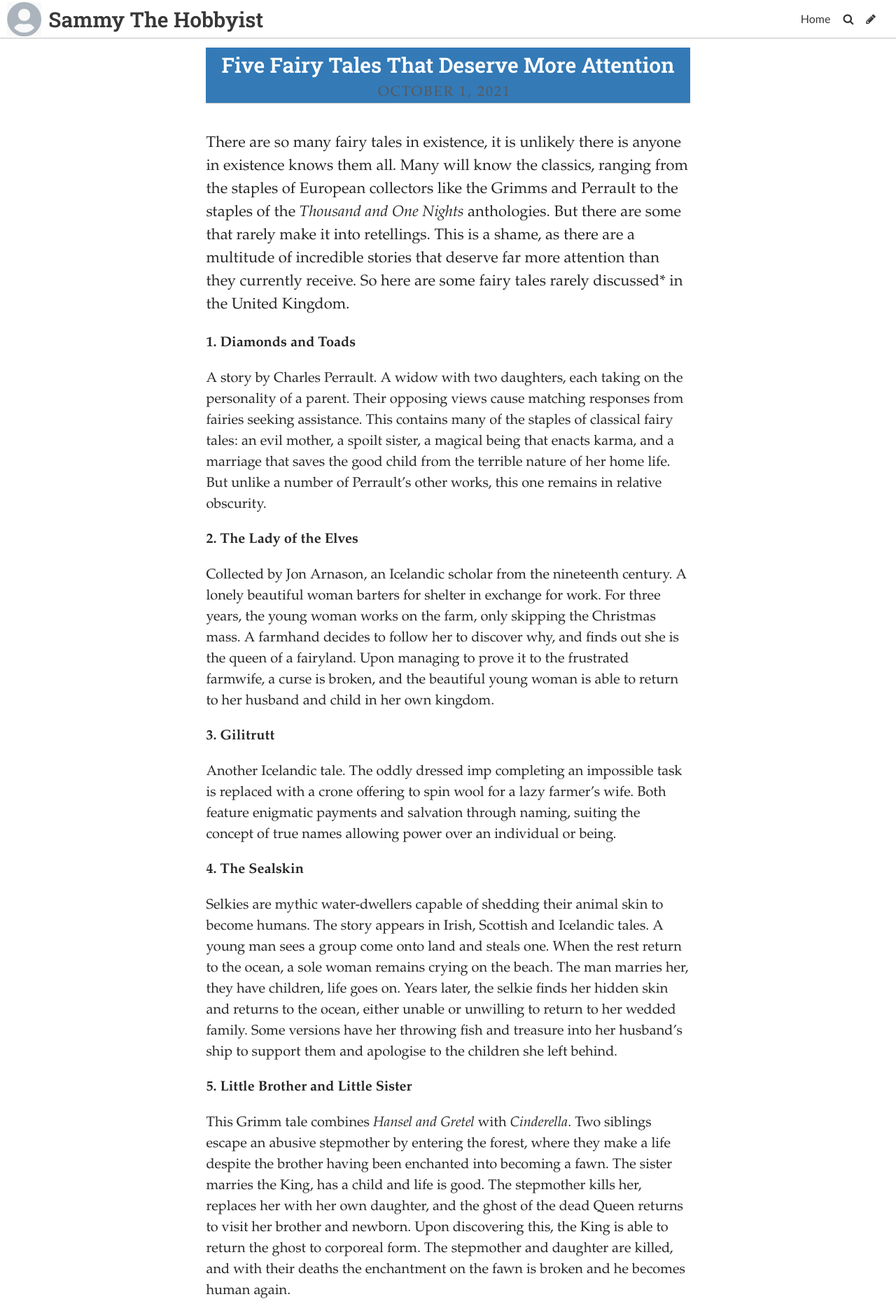
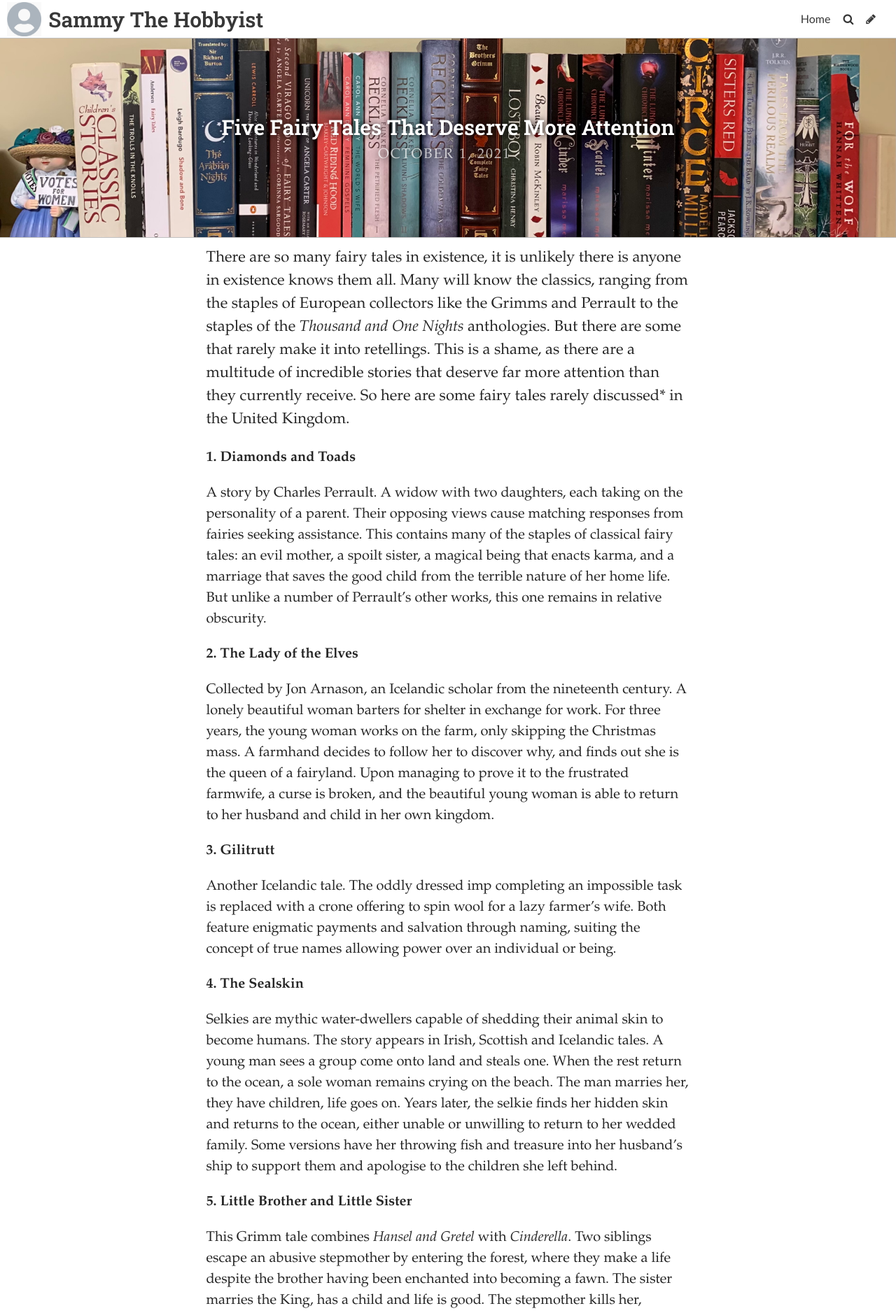
Before and after one commit to SammySpinsAYarn/Blog, a Jekyll site: the page built from _posts/2021-10-02-my-favourite-obscure-fairy-tales.md, in a window 1280 px wide. Shown: the top 1877 px of the page at 70% size. Built offline with Jekyll 4.4.1, drawn with Linux system fonts in a browser that asks for light colours; some web fonts are replaced.

Commit message:
Update Post “2021-10-02-my-favourite-obscure-fairy-tales”

```diff
--- a/_posts/2021-10-02-my-favourite-obscure-fairy-tales.md
+++ b/_posts/2021-10-02-my-favourite-obscure-fairy-tales.md
@@ -1,8 +1,9 @@
 ---
+header_feature_image: ../uploads/article10-headerimage.jpg
 layout: post
 title: Five Fairy Tales That Deserve More Attention
 date: 2021-10-01T17:00:57.567Z
-header_feature_image: ../uploads/article10-headerimage.jpg
+image: ../uploads/2021-10-1-header-image.jpg
 title_color: "#ffffff"
 comments: false
 tags:
```
Also changed, not shown: uploads/2021-10-1-header-image.jpg (added).
